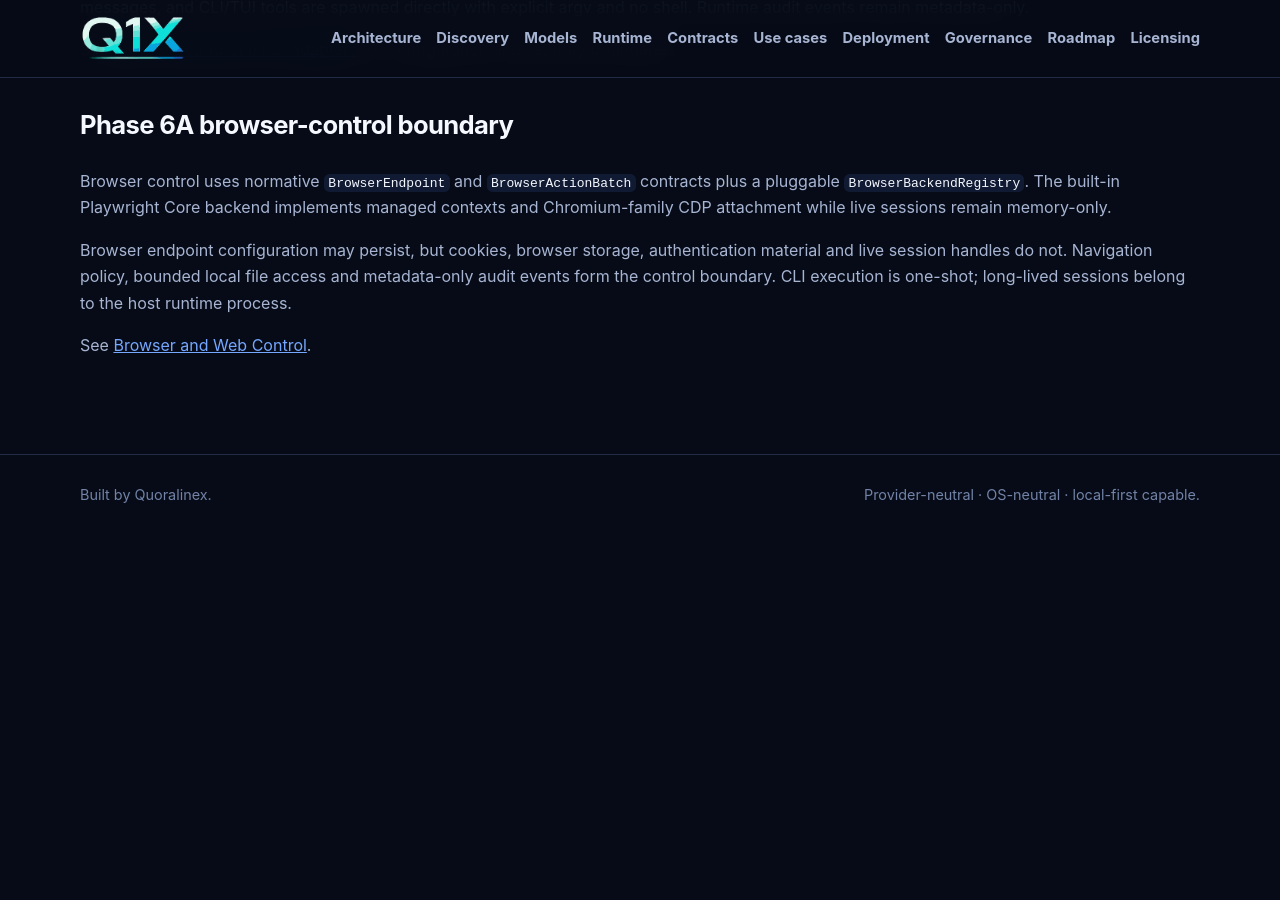
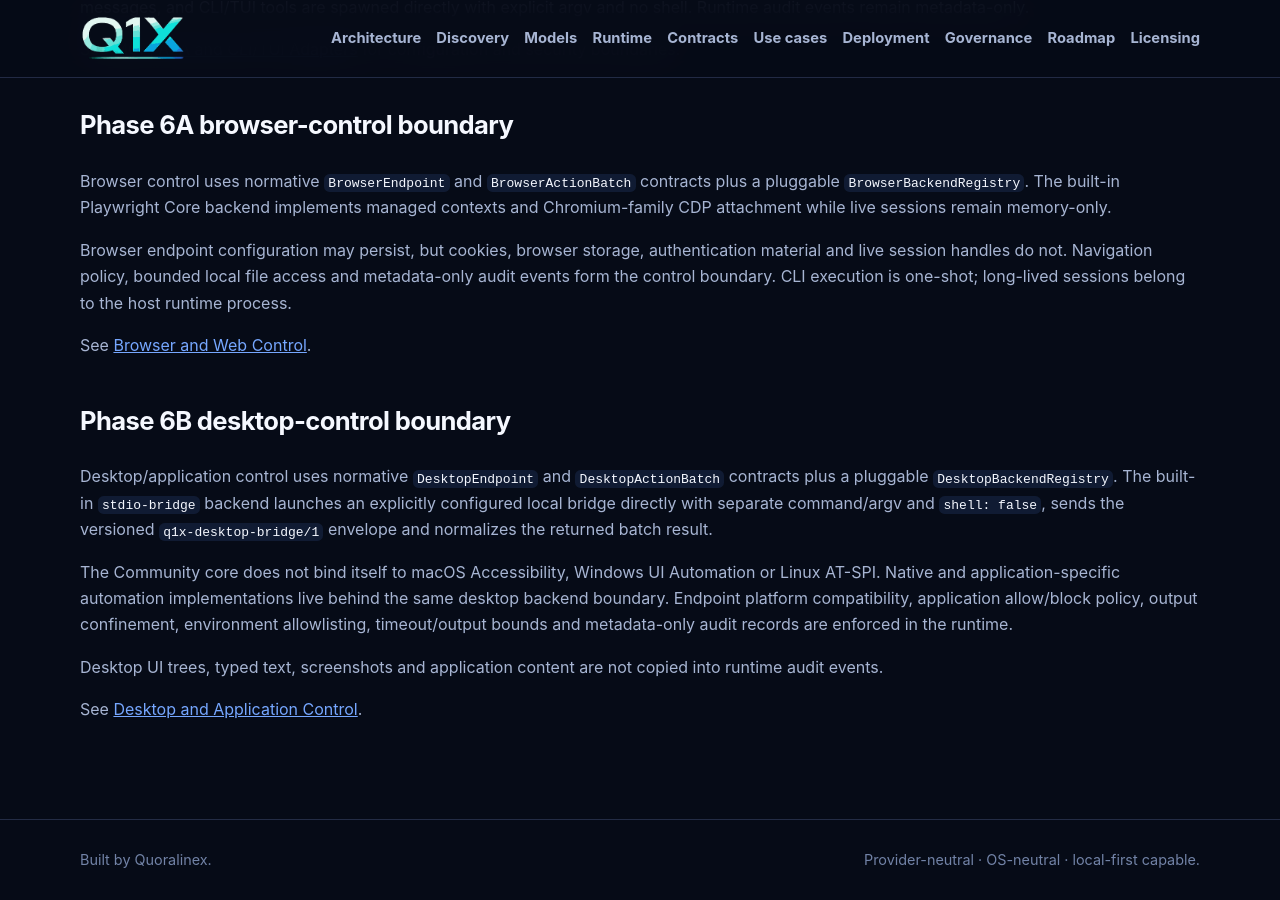
Before and after one commit to Quoralinex/q1x-community-orchestrator, a Jekyll site: the page built from docs/architecture.md, in a window 1280 px wide and 900 px high, scrolled down 1871 px. Built offline with Jekyll 4.4.1, drawn with Linux system fonts in a browser that asks for light colours; our own code applies the rules of GitHub Pages for plain Markdown files; before the commit the page ends 2406 px from its top, so only the background shows below that.

Commit message:
docs: add Phase 6B desktop architecture boundary

```diff
--- a/docs/architecture.md
+++ b/docs/architecture.md
@@ -53,3 +53,13 @@ Browser control uses normative `BrowserEndpoint` and `BrowserActionBatch` contra
 Browser endpoint configuration may persist, but cookies, browser storage, authentication material and live session handles do not. Navigation policy, bounded local file access and metadata-only audit events form the control boundary. CLI execution is one-shot; long-lived sessions belong to the host runtime process.
 
 See [Browser and Web Control](browser-control.md).
+
+## Phase 6B desktop-control boundary
+
+Desktop/application control uses normative `DesktopEndpoint` and `DesktopActionBatch` contracts plus a pluggable `DesktopBackendRegistry`. The built-in `stdio-bridge` backend launches an explicitly configured local bridge directly with separate command/argv and `shell: false`, sends the versioned `q1x-desktop-bridge/1` envelope and normalizes the returned batch result.
+
+The Community core does not bind itself to macOS Accessibility, Windows UI Automation or Linux AT-SPI. Native and application-specific automation implementations live behind the same desktop backend boundary. Endpoint platform compatibility, application allow/block policy, output confinement, environment allowlisting, timeout/output bounds and metadata-only audit records are enforced in the runtime.
+
+Desktop UI trees, typed text, screenshots and application content are not copied into runtime audit events.
+
+See [Desktop and Application Control](desktop-control.md).
```
